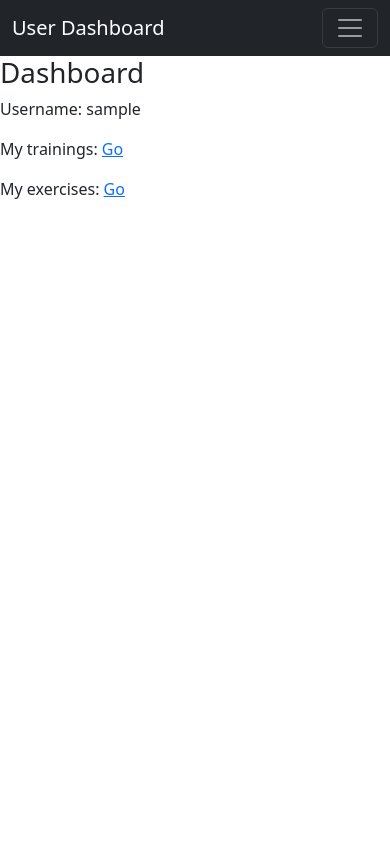
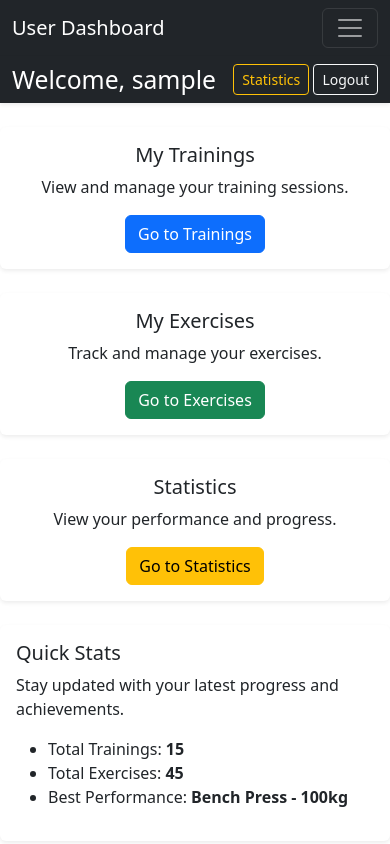
Before and after one commit to Flynotfly/GymStat, a Django app: page /user/ in a window 390 px wide. Run offline with Django 5.2, Linux system fonts and the light colour scheme; the visitor is signed in with stand-in values (Sample User, id 1).

Commit message:
Rewrite dashboard

```diff
--- a/gymstat/user/templates/user/dashboard.html
+++ b/gymstat/user/templates/user/dashboard.html
@@ -1,12 +1,90 @@
 {% extends 'base.html' %}
 
-{% block title %}
-	Dashboard
+{% block title %}Dashboard{% endblock %}
+
+{% block content %}
+<div class="container-fluid p-0">
+    <!-- Dashboard Header -->
+    <header class="dashboard-header sticky-top bg-dark shadow-sm">
+        <div class="container d-flex justify-content-between align-items-center py-2">
+            <h2 class="text-white mb-0">Welcome, {{ request.user.username }}</h2>
+            <div>
+                <a href="{% url 'user:statistic_by_exercise_type' %}" class="btn btn-outline-warning btn-sm">Statistics</a>
+                <a href="{% url 'user:logout' %}" class="btn btn-outline-light btn-sm">Logout</a>
+            </div>
+        </div>
+    </header>
+
+    <!-- Dashboard Main Content -->
+    <div class="dashboard-content mt-4">
+        <div class="row g-4">
+            <!-- Trainings Card -->
+            <div class="col-md-4">
+                <div class="card shadow-sm border-0 h-100">
+                    <div class="card-body text-center">
+                        <h5 class="card-title">My Trainings</h5>
+                        <p class="card-text">View and manage your training sessions.</p>
+                        <a href="{% url 'user:trainings' %}" class="btn btn-primary">Go to Trainings</a>
+                    </div>
+                </div>
+            </div>
+            <!-- Exercises Card -->
+            <div class="col-md-4">
+                <div class="card shadow-sm border-0 h-100">
+                    <div class="card-body text-center">
+                        <h5 class="card-title">My Exercises</h5>
+                        <p class="card-text">Track and manage your exercises.</p>
+                        <a href="{% url 'user:exercises' %}" class="btn btn-success">Go to Exercises</a>
+                    </div>
+                </div>
+            </div>
+            <!-- Statistics Card -->
+            <div class="col-md-4">
+                <div class="card shadow-sm border-0 h-100">
+                    <div class="card-body text-center">
+                        <h5 class="card-title">Statistics</h5>
+                        <p class="card-text">View your performance and progress.</p>
+                        <a href="{% url 'user:statistic_by_exercise_type' %}" class="btn btn-warning">Go to Statistics</a>
+                    </div>
+                </div>
+            </div>
+        </div>
+
+        <!-- Quick Stats Section -->
+        <div class="row mt-4">
+            <div class="col-md-12">
+                <div class="card shadow-sm border-0">
+                    <div class="card-body">
+                        <h5 class="card-title">Quick Stats</h5>
+                        <p class="card-text">Stay updated with your latest progress and achievements.</p>
+                        <ul>
+                            <li>Total Trainings: <strong>15</strong></li>
+                            <li>Total Exercises: <strong>45</strong></li>
+                            <li>Best Performance: <strong>Bench Press - 100kg</strong></li>
+                        </ul>
+                    </div>
+                </div>
+            </div>
+        </div>
+    </div>
+</div>
 {% endblock %}
 
-{% block content %}
-	<h1>Dashboard</h1>
-    <p>Username: {{ request.user.username }}</p>
-    <p>My trainings: <a href="{% url 'user:trainings' %}">Go</a></p>
-    <p>My exercises: <a href="{% url 'user:exercises' %}">Go</a></p>
+{% block domready %}
+    let lastScrollTop = 0;
+    const header = document.querySelector('.dashboard-header');
+
+    window.addEventListener('scroll', () => {
+        let currentScroll = window.scrollY || document.documentElement.scrollTop;
+
+        if (currentScroll > lastScrollTop) {
+            // Downscroll
+            header.style.transform = 'translateY(-100%)';
+        } else {
+            // Upscroll
+            header.style.transform = 'translateY(0)';
+        }
+
+        lastScrollTop = currentScroll;
+    });
 {% endblock %}
```
